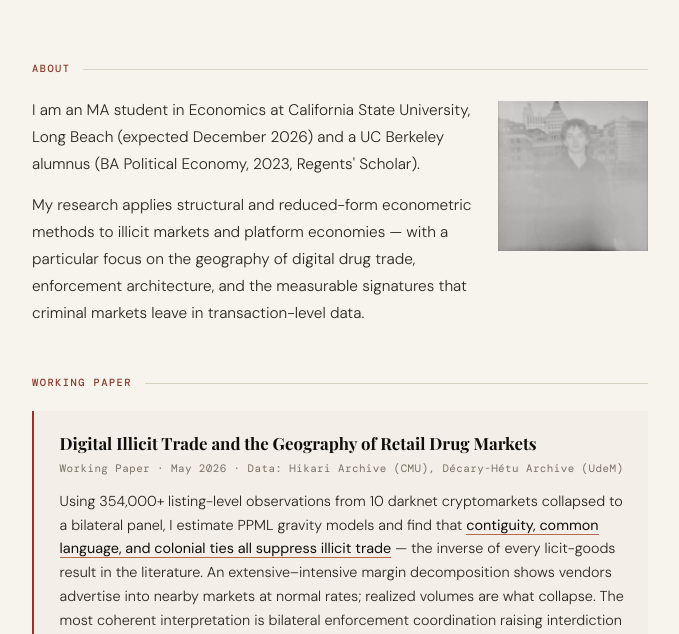
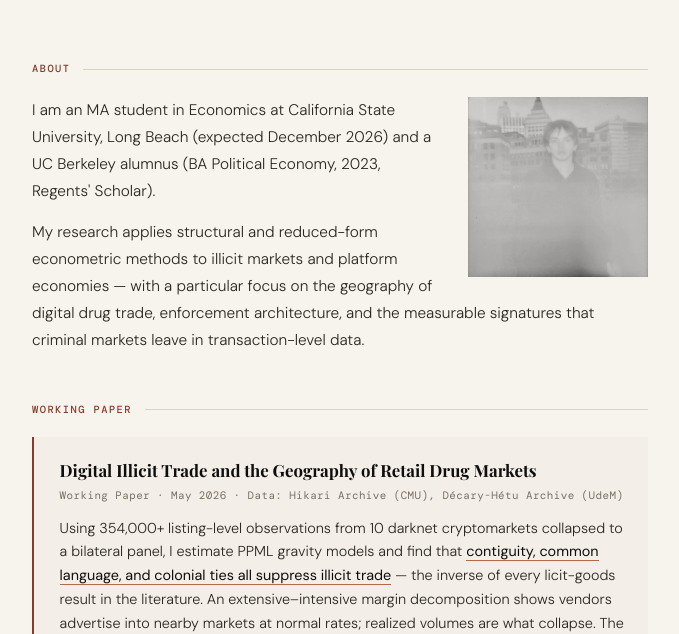
Before and after one commit to ryder-mawby/rydermawby.github.io, a plain HTML site: page index.html in a window 1280 px wide. Shown: the part 171-805 px from the top of the page, without its empty margins (300-979 px from the left). Drawn offline with nearby package versions, Linux system fonts and the light colour scheme; a web font is replaced by a local one.

Commit message:
Update index.html

```diff
--- a/index.html
+++ b/index.html
@@ -3,7 +3,7 @@
 <head>
   <meta charset="UTF-8" />
   <meta name="viewport" content="width=device-width, initial-scale=1.0" />
-  <title>Ryder Mawby — Illicit Markets Researcher</title>
+  <title>Ryder Mawby — Economist</title>
   <link href="https://fonts.googleapis.com/css2?family=Playfair+Display:ital,wght@0,400;0,700;1,400;1,700&family=DM+Mono:wght@300;400;500&family=DM+Sans:wght@300;400&display=swap" rel="stylesheet">
 
   <style>
@@ -286,8 +286,12 @@
 
     <section>
       <div class="section-label">About</div>
-      <div style="display:flex;gap:1.6rem;align-items:flex-start;">
-        <div style="flex:1;">
+      <div style="overflow:hidden;">
+        <img src="portrait.jpg"
+             alt=""
+             style="float:right;width:180px;height:180px;object-fit:cover;
+                    filter:contrast(1.08) brightness(0.88);
+                    opacity:0.82;margin:0 0 1rem 1.6rem;" />
           <p>
             I am an MA student in Economics at California State University, Long Beach (expected December 2026) and a UC Berkeley alumnus (BA Political Economy, 2023, Regents' Scholar).
           </p>
@@ -295,14 +299,6 @@
             My research applies structural and reduced-form econometric methods to illicit markets and platform economies — with a particular focus on the geography of digital drug trade, enforcement architecture, and the measurable signatures that criminal markets leave in transaction-level data.
           </p>
         </div>
-        <div style="flex-shrink:0;padding-top:0.2rem;">
-          <img src="portrait.jpg"
-               alt=""
-               style="width:150px;height:150px;object-fit:cover;
-                      filter:contrast(1.08) brightness(0.88);
-                      opacity:0.82;display:block;" />
-        </div>
-      </div>
     </section>
 
     <section>
```
